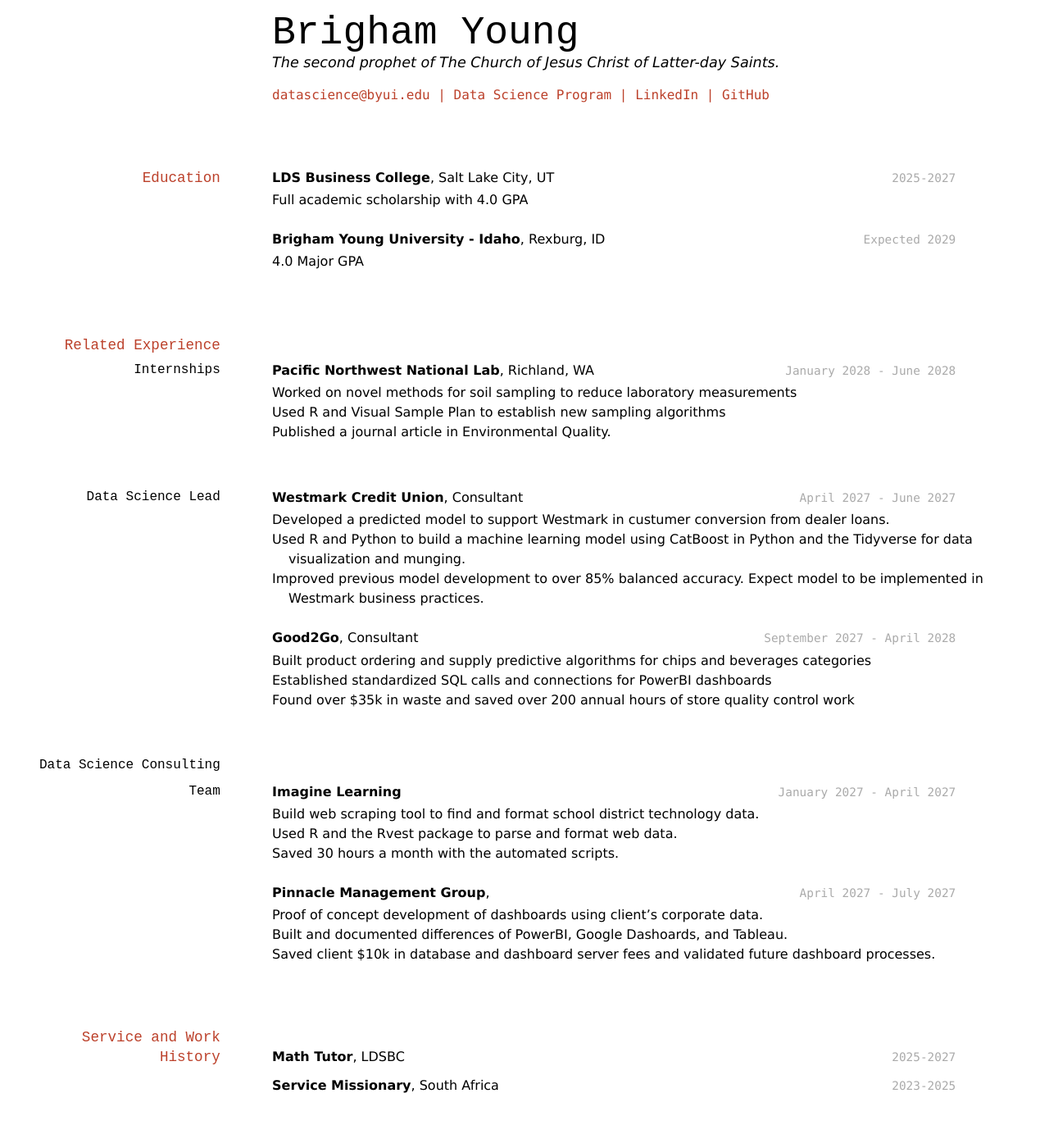
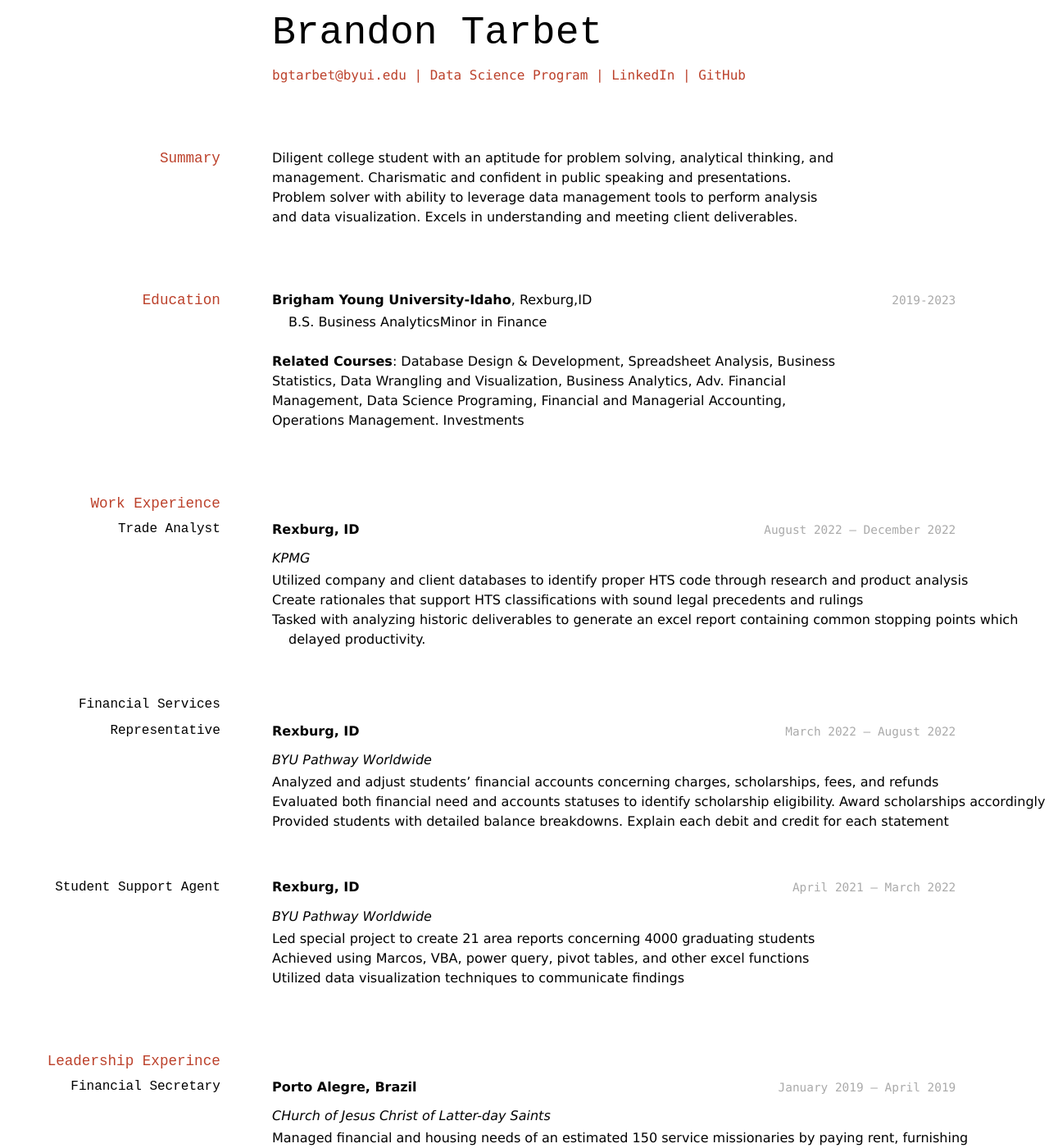
Before and after one commit to byuids-resumes/Tarbet-Resume, a Jekyll site: the page built from docs/index.md, in a window 1280 px wide and 1400 px high. Shown: the whole window at 82% size. Built offline with Jekyll 4.4.1, drawn with Linux system fonts in a browser that asks for light colours; some of the changed text lies outside the part shown.

Commit message:
update resume info

```diff
--- a/docs/index.md
+++ b/docs/index.md
@@ -2,84 +2,84 @@
 layout: cv
 title: Brigham Young's Resume
 ---
-# Brigham Young
-The second prophet of The Church of Jesus Christ of Latter-day Saints.
-
+# Brandon Tarbet
 <div id="webaddress">
-<a href="datascience@byui.edu">datascience@byui.edu</a>
+<a href="bgtarbet@byui.edu">bgtarbet@byui.edu</a>
 | <a href="https://byuidatascience.github.io/development.html">Data Science Program</a>
 | <a href="https://www.linkedin.com/groups/13537407/">LinkedIn</a>
 | <a href="https://github.com/byuids-resumes">GitHub</a>
 </div>
 
+## Summary
+
+Diligent college student with an aptitude for problem solving, analytical thinking, and management.
+Charismatic and confident in public speaking and presentations. Problem solver with ability to leverage data
+management tools to perform analysis and data visualization. Excels in understanding and meeting client
+deliverables.
+
+
+
 <!-- https://www.monique.tech/the-art-of-markdown -->
 
 ## Education
 
-`2025-2027`
-__LDS Business College__, Salt Lake City, UT
+`2019-2023`
+__Brigham Young University-Idaho__, Rexburg,ID
 
-- Full academic scholarship with 4.0 GPA
+- B.S. Business Analytics | Minor in Finance
 
-`Expected 2029`
-__Brigham Young University - Idaho__, Rexburg, ID
+__Related Courses__: Database Design & Development, Spreadsheet Analysis, Business Statistics, Data
+Wrangling and Visualization, Business Analytics, Adv. Financial Management, Data Science Programing,
+Financial and Managerial Accounting, Operations Management. Investments
 
-- 4.0 Major GPA
+## Work Experience
 
 
-## Related Experience
+### Trade Analyst
+`August 2022 – December 2022`
+__Rexburg, ID__
 
-### Internships
+_KPMG_
 
-`January 2028 - June 2028`
-__Pacific Northwest National Lab__, Richland, WA
-
-- Worked on novel methods for soil sampling to reduce laboratory measurements
-- Used R and Visual Sample Plan to establish new sampling algorithms
-- Published a journal article in Environmental Quality.
-
-### Data Science Lead
-
-`April 2027 - June 2027`
-__Westmark Credit Union__, Consultant
-
-- Developed a predicted model to support Westmark in custumer conversion from dealer loans.
-- Used R and Python to build a machine learning model using CatBoost in Python and the Tidyverse for data visualization and munging.
-- Improved previous model development to over 85% balanced accuracy. Expect model to be implemented in Westmark business practices.
-
-`September 2027 - April 2028`
-__Good2Go__, Consultant
-
-- Built product ordering and supply predictive algorithms for chips and beverages categories
-- Established standardized SQL calls and connections for PowerBI dashboards
-- Found over $35k in waste and saved over 200 annual hours of store quality control work
-
-### Data Science Consulting Team
-
-`January 2027 - April 2027`
-__Imagine Learning__
-
-- Build web scraping tool to find and format school district technology data.
-- Used R and the Rvest package to parse and format web data.
-- Saved 30 hours a month with the automated scripts.
-
-`April 2027 - July 2027`
-__Pinnacle Management Group__,
-
-- Proof of concept development of dashboards using client's corporate data.
-- Built and documented differences of PowerBI, Google Dashoards, and Tableau.
-- Saved client $10k in database and dashboard server fees and validated future dashboard processes.
+-  Utilized company and client databases to identify proper HTS code through research and product analysis
+-  Create rationales that support HTS classifications with sound legal precedents and rulings
+- Tasked with analyzing historic deliverables to generate an excel report containing common stopping points which delayed productivity.
 
 
-## Service and Work History
+### Financial Services Representative
 
-`2025-2027`
-__Math Tutor__, LDSBC
+`March 2022 – August 2022`
+__Rexburg, ID__
 
+_BYU Pathway Worldwide_
 
-`2023-2025`
-__Service Missionary__, South Africa
+-  Analyzed and adjust students’ financial accounts concerning charges, scholarships, fees, and refunds
+-  Evaluated both financial need and accounts statuses to identify scholarship eligibility. Award scholarships accordingly
+-  Provided students with detailed balance breakdowns. Explain each debit and credit for each statement
 
+### Student Support Agent
+`April 2021 – March 2022`
+__Rexburg, ID__
+
+_BYU Pathway Worldwide_
+
+-  Led special project to create 21 area reports concerning 4000 graduating students
+- Achieved using Marcos, VBA, power query, pivot tables, and other excel functions
+-  Utilized data visualization techniques to communicate findings
+
+## Leadership Experince
+
+### Financial Secretary
+`January 2019 – April 2019`
+__Porto Alegre, Brazil__
+
+_CHurch of Jesus Christ of Latter-day Saints_
+
+-   Managed financial and housing needs of an estimated 150 service missionaries by paying rent, furnishing
+apartments, providing essential supplies, and reimbursing missionaries for expenses
+- Tasked to journal all transactions into proper accounts including credit card purchases
+-   Developed organizational systems and training materials which are still in use today including: a detailed
+training guide, Excel spreadsheets, and supporting materials
 
 
 <!-- ### Footer
```
